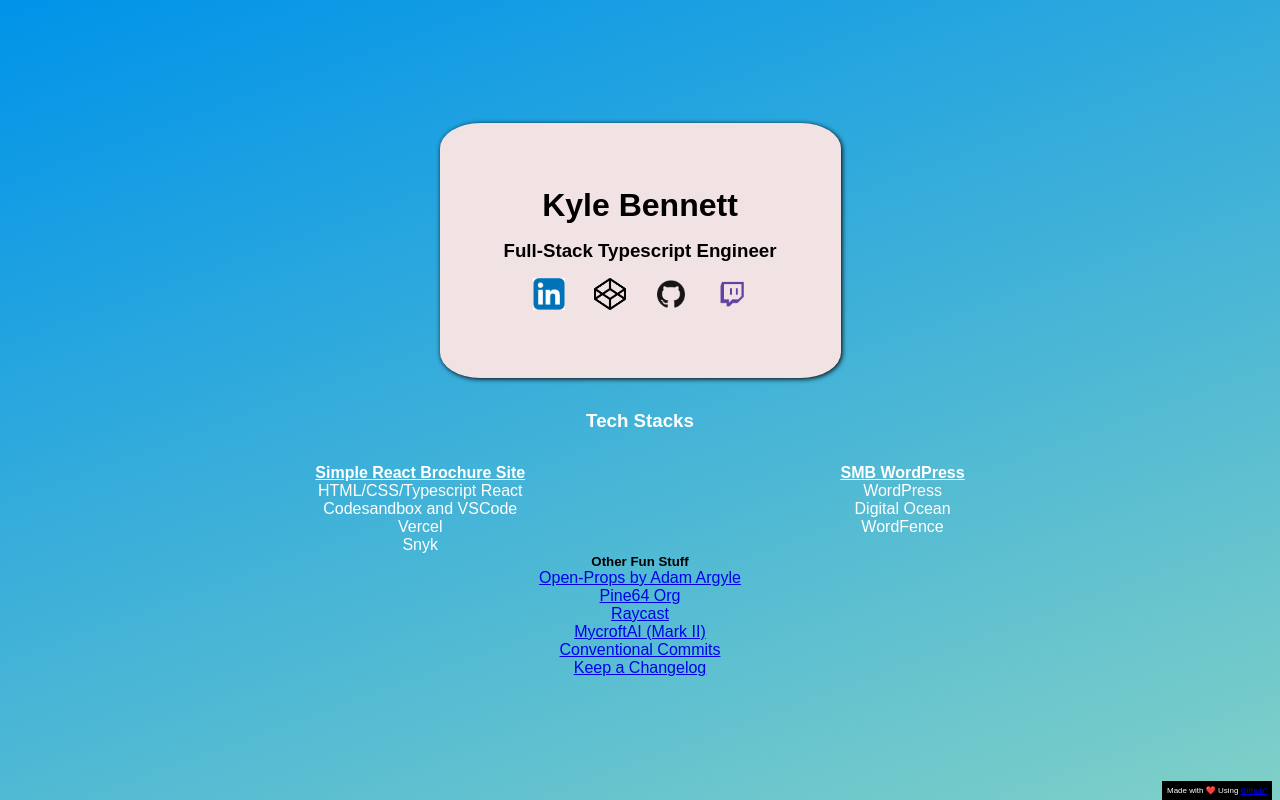
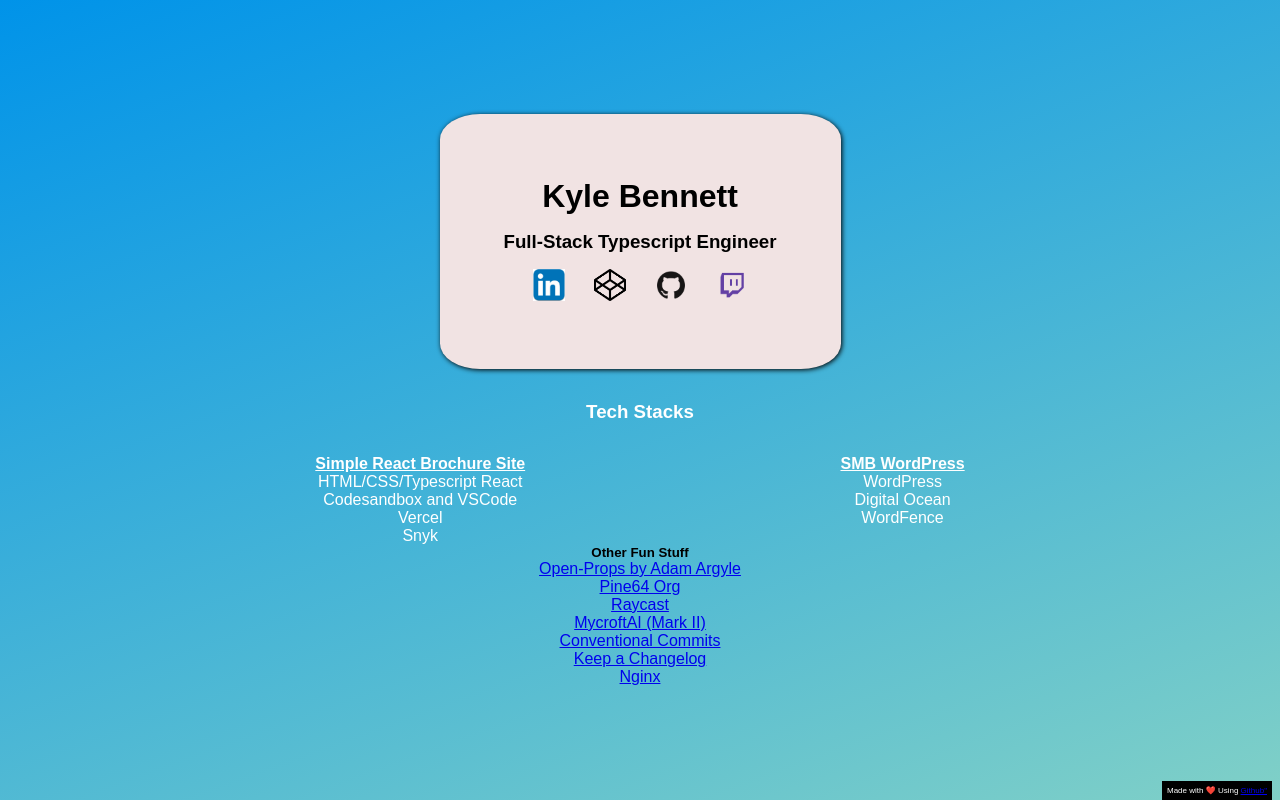
Before and after one commit to BennEntterprise/entry, a React (Create React App) app: page / in a window 1280 px wide. Built offline with nearby package versions, Linux system fonts and the light colour scheme.

Commit message:
Update WordCloud.tsx

```diff
--- a/src/components/WordCloud.tsx
+++ b/src/components/WordCloud.tsx
@@ -17,12 +17,15 @@ export const WordCloud = () => {
         <li>
           <a href="#">MycroftAI (Mark II)</a>
         </li>
-         <li>
+        <li>
           <a href="#">Conventional Commits</a>
         </li>
         <li>
           <a href="https://keepachangelog.com/en/1.0.0/">Keep a Changelog</a>
         </li>
+        <li>
+          <a href="https://nginx.org/en/">Nginx</a>
+        </li>
       </ul>
     </div>
   );
```
